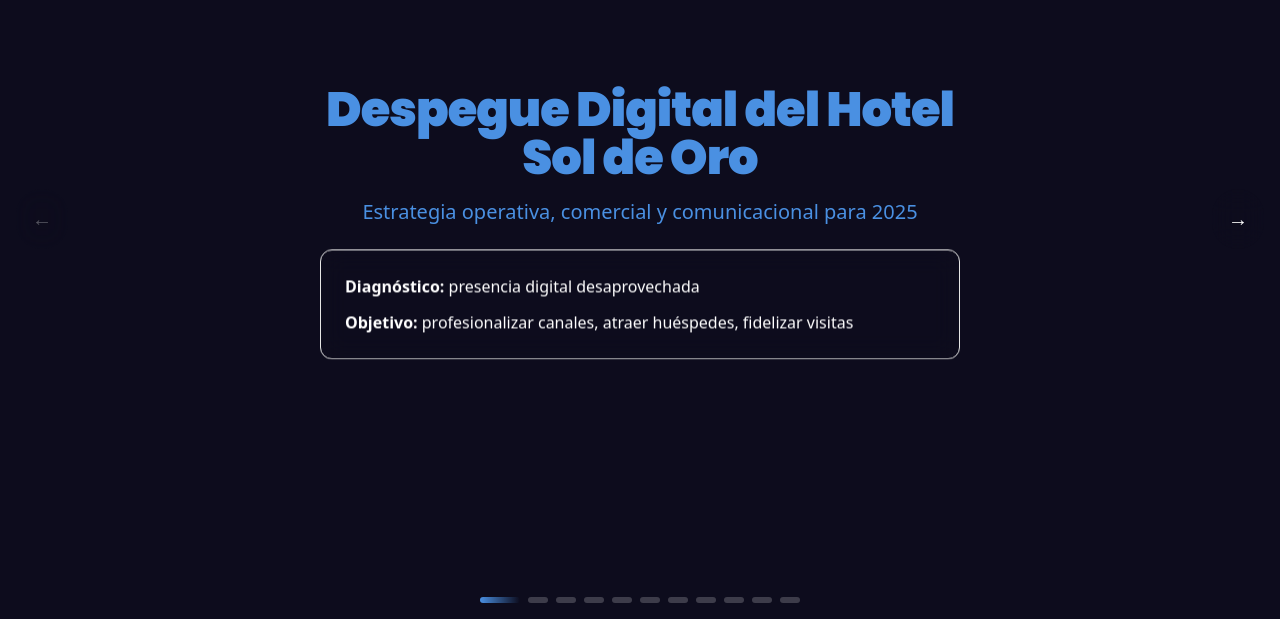
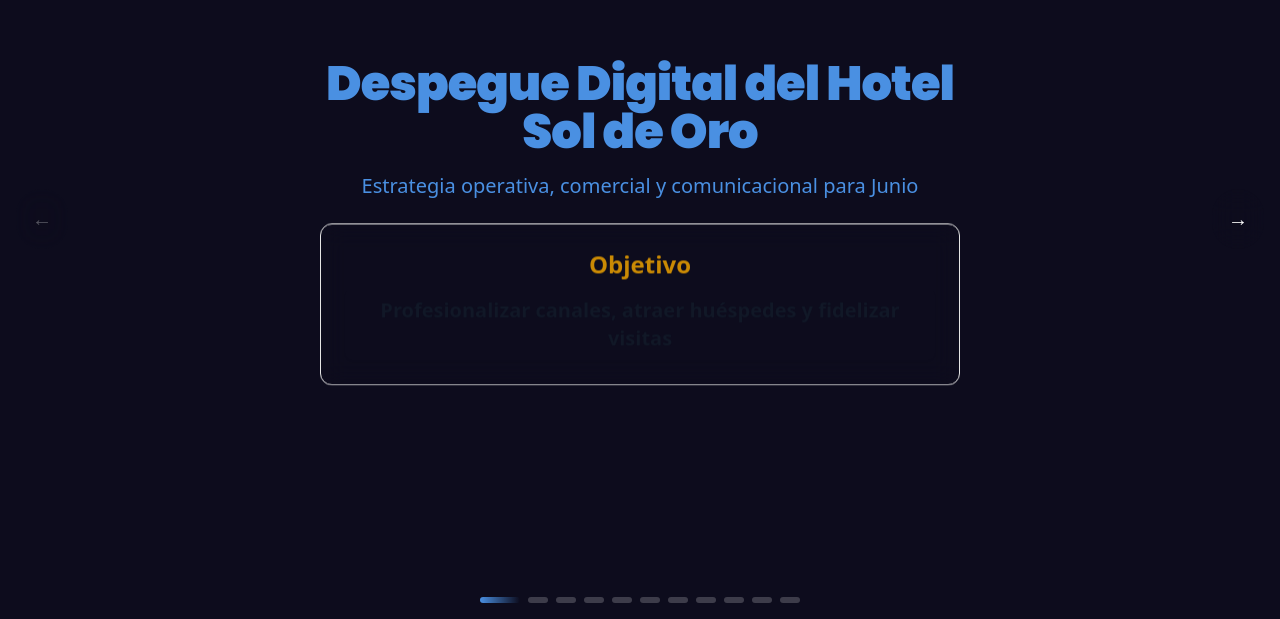
Before and after one commit to deivipluss/landing, a Next.js app: page /propuesta2 in a window 1280 px wide. Shown: the part 181-800 px from the top of the page. Built offline with nearby package versions, Linux system fonts and the light colour scheme.

Commit message:
propuestarew2.01

```diff
--- a/data/propuestaContent2.tsx
+++ b/data/propuestaContent2.tsx
@@ -11,11 +11,13 @@ export interface ProposalSlideType {
 export const proposalSlides: ProposalSlideType[] = [
   {
     title: "Despegue Digital del Hotel Sol de Oro",
-    subtitle: "Estrategia operativa, comercial y comunicacional para 2025",
+    subtitle: "Estrategia operativa, comercial y comunicacional para Junio",
     content: (
-      <div className="space-y-3">
-        <div><b>Diagnóstico:</b> presencia digital desaprovechada</div>
-        <div><b>Objetivo:</b> profesionalizar canales, atraer huéspedes, fidelizar visitas</div>
+      <div className="space-y-5">
+        <div className="text-center">
+          <span className="block text-2xl font-bold text-yellow-600 mb-2">Objetivo</span>
+          <span className="block text-lg md:text-xl font-semibold text-gray-900 bg-yellow-100 rounded-lg px-4 py-2 inline-block shadow-sm">Profesionalizar canales, atraer huéspedes y fidelizar visitas</span>
+        </div>
       </div>
     )
   },
@@ -42,18 +44,18 @@ export const proposalSlides: ProposalSlideType[] = [
     )
   },
   {
-    title: "Ruta Estratégica 2025",
+    title: "Ruta Estratégica Junio",
     content: (
-      <div className="space-y-2">
-        <div><b>Objetivo General:</b> Profesionalizar la presencia digital del Hotel Sol de Oro para aumentar la ocupación, mejorar reputación y activar el flujo comercial.</div>
-        <ul className="list-disc ml-6 mt-2 space-y-1">
-          <li>Brochure comercial</li>
-          <li>Redes sociales activas</li>
-          <li>Landing page para reservas</li>
-          <li>Chatbots automatizados</li>
-          <li>Campaña con creadores locales</li>
-          <li>Campaña Facebook Ads geolocalizada</li>
-        </ul>
+      <div className="space-y-4">
+        <div className="mb-2"><b>Objetivo General:</b> Profesionalizar la presencia digital del Hotel Sol de Oro para aumentar la ocupación, mejorar reputación y activar el flujo comercial.</div>
+        <ol className="list-decimal ml-8 space-y-2 text-base">
+          <li><span className="font-semibold text-yellow-700">Brochure comercial</span></li>
+          <li><span className="font-semibold text-yellow-700">Redes sociales activas</span></li>
+          <li><span className="font-semibold text-yellow-700">Landing page para reservas</span></li>
+          <li><span className="font-semibold text-yellow-700">Chatbots automatizados</span></li>
+          <li><span className="font-semibold text-yellow-700">Campaña con creadores locales</span></li>
+          <li><span className="font-semibold text-yellow-700">Campaña Facebook Ads geolocalizada</span></li>
+        </ol>
       </div>
     )
   },
```
